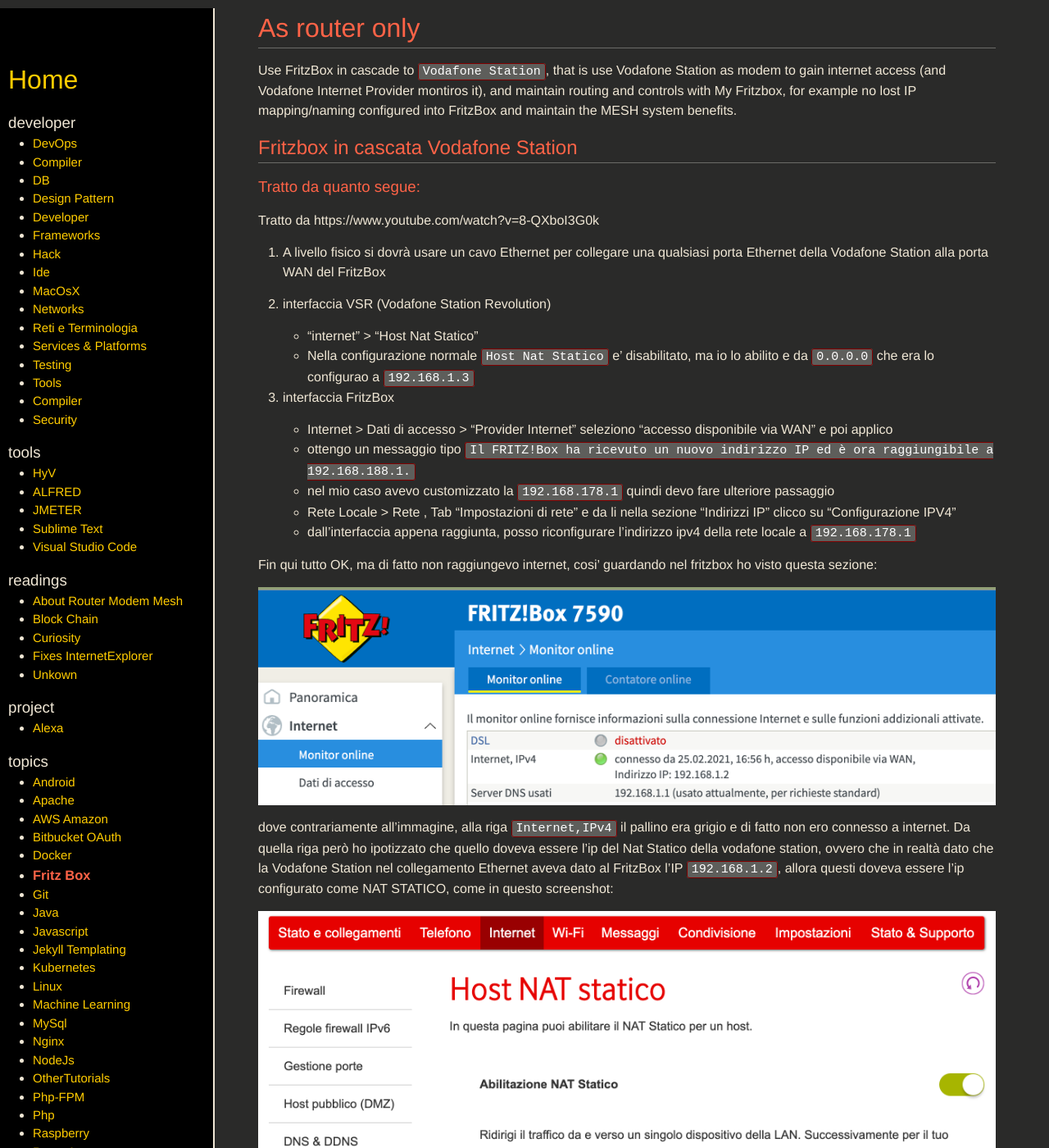
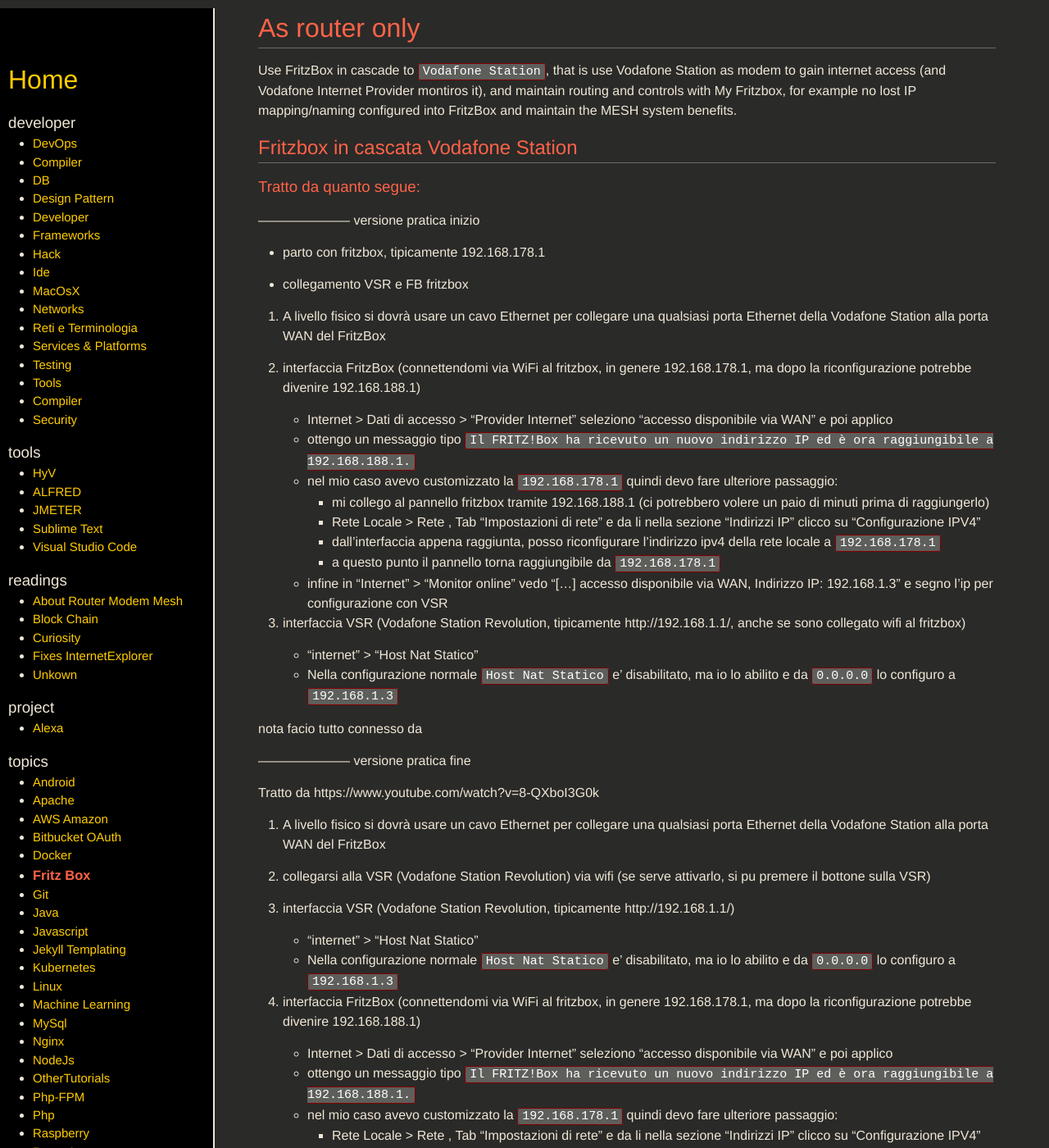
Before and after one commit to SimoSca/own-memo, a Jekyll site: the page built from _pages/topics/fritzbox.md, in a window 1280 px wide and 1400 px high, scrolled down 1707 px. Shown: the whole window at 82% size. Built offline with Jekyll 4.4.1, drawn with Linux system fonts in a browser that asks for light colours; nearby versions of some CDN libraries; some of the changed text lies outside the part shown.

Commit message:
[note][fritzbox]

```diff
--- a/_pages/topics/fritzbox.md
+++ b/_pages/topics/fritzbox.md
@@ -96,24 +96,55 @@
 
 ### Tratto da quanto segue:
 
+--------------------- versione pratica inizio
+
+- parto con fritzbox, tipicamente 192.168.178.1
+
+- collegamento VSR e FB fritzbox
+
+0. A livello fisico si dovrà usare un cavo Ethernet per collegare una qualsiasi porta Ethernet della Vodafone Station alla porta WAN del FritzBox
+
+1. interfaccia FritzBox (connettendomi via WiFi al fritzbox, in genere 192.168.178.1, ma dopo la riconfigurazione potrebbe divenire 192.168.188.1)
+
+    - Internet > Dati di accesso > "Provider Internet" seleziono "accesso disponibile via WAN" e poi applico
+    - ottengo un messaggio tipo `Il FRITZ!Box ha ricevuto un nuovo indirizzo IP ed è ora raggiungibile a 192.168.188.1.`
+    - nel mio caso avevo customizzato la `192.168.178.1` quindi devo fare ulteriore passaggio:
+      - mi collego al pannello fritzbox tramite 192.168.188.1 (ci potrebbero volere un paio di minuti prima di raggiungerlo)
+      - Rete Locale > Rete , Tab "Impostazioni di rete" e da li nella sezione "Indirizzi IP" clicco su "Configurazione IPV4"
+      - dall'interfaccia appena raggiunta, posso riconfigurare l'indirizzo ipv4 della rete locale a `192.168.178.1`
+      - a questo punto il pannello torna raggiungibile da `192.168.178.1`
+    - infine in "Internet" > "Monitor online" vedo "[...] accesso disponibile via WAN, Indirizzo IP: 192.168.1.3" e segno l'ip per configurazione con VSR
+
+2. interfaccia VSR (Vodafone Station Revolution, tipicamente http://192.168.1.1/, anche se sono collegato wifi al fritzbox)
+
+   - "internet" > "Host Nat Statico"
+   - Nella configurazione normale `Host Nat Statico` e' disabilitato, ma io lo abilito e da `0.0.0.0` lo configuro a `192.168.1.3`
+
+nota facio tutto connesso da
+
+--------------------- versione pratica fine
 
 Tratto da https://www.youtube.com/watch?v=8-QXboI3G0k
 
 0. A livello fisico si dovrà usare un cavo Ethernet per collegare una qualsiasi porta Ethernet della Vodafone Station alla porta WAN del FritzBox
 
-1. interfaccia VSR (Vodafone Station Revolution)
+1. collegarsi alla VSR (Vodafone Station Revolution) via wifi (se serve attivarlo, si pu premere il bottone sulla VSR)
+
+2. interfaccia VSR (Vodafone Station Revolution, tipicamente http://192.168.1.1/)
 
     - "internet" > "Host Nat Statico"
-    - Nella configurazione normale `Host Nat Statico` e' disabilitato, ma io lo abilito e da `0.0.0.0` che era lo configurao a `192.168.1.3`
+    - Nella configurazione normale `Host Nat Statico` e' disabilitato, ma io lo abilito e da `0.0.0.0` lo configuro a `192.168.1.3`
 
-2. interfaccia FritzBox
+3. interfaccia FritzBox (connettendomi via WiFi al fritzbox, in genere 192.168.178.1, ma dopo la riconfigurazione potrebbe divenire 192.168.188.1)
 
     - Internet > Dati di accesso > "Provider Internet" seleziono "accesso disponibile via WAN" e poi applico
     - ottengo un messaggio tipo `Il FRITZ!Box ha ricevuto un nuovo indirizzo IP ed è ora raggiungibile a 192.168.188.1.`
-    - nel mio caso avevo customizzato la `192.168.178.1` quindi devo fare ulteriore passaggio
-    - Rete Locale > Rete , Tab "Impostazioni di rete" e da li nella sezione "Indirizzi IP" clicco su "Configurazione IPV4"
-    - dall'interfaccia appena raggiunta, posso riconfigurare l'indirizzo ipv4 della rete locale a `192.168.178.1`
+    - nel mio caso avevo customizzato la `192.168.178.1` quindi devo fare ulteriore passaggio:
+      - Rete Locale > Rete , Tab "Impostazioni di rete" e da li nella sezione "Indirizzi IP" clicco su "Configurazione IPV4"
+      - dall'interfaccia appena raggiunta, posso riconfigurare l'indirizzo ipv4 della rete locale a `192.168.178.1`
 
+NOTA: se mi connetto alla rete della VSR riesco a raggiungere il pannello della VSR, ma non quello del fritzbox,
+Viceversa se mi connetto prima al pannello del fritzbox poi riesco a raggiungere anche la VSR!
 
 Fin qui tutto OK, ma di fatto non raggiungevo internet, cosi' guardando nel fritzbox ho visto questa sezione:
 
```
